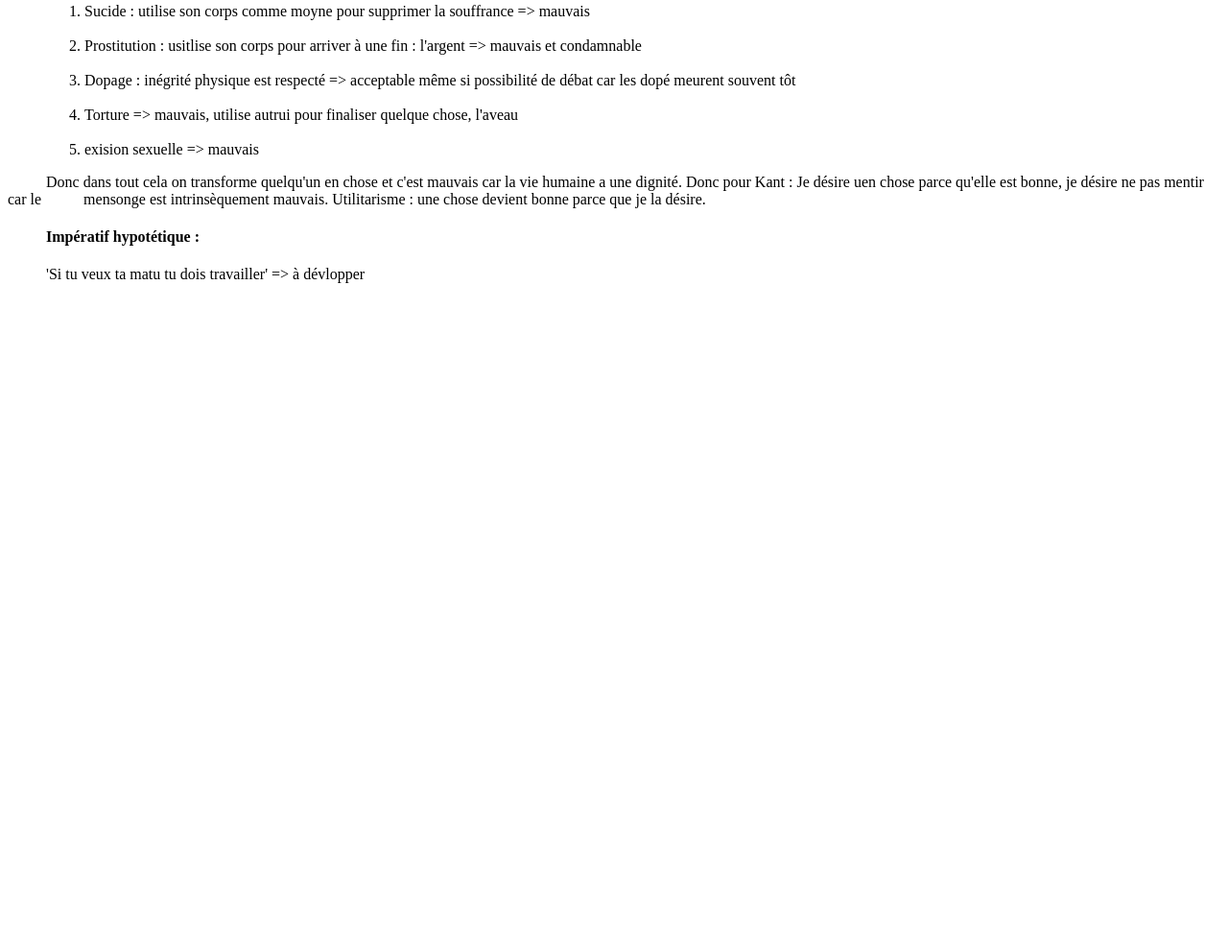
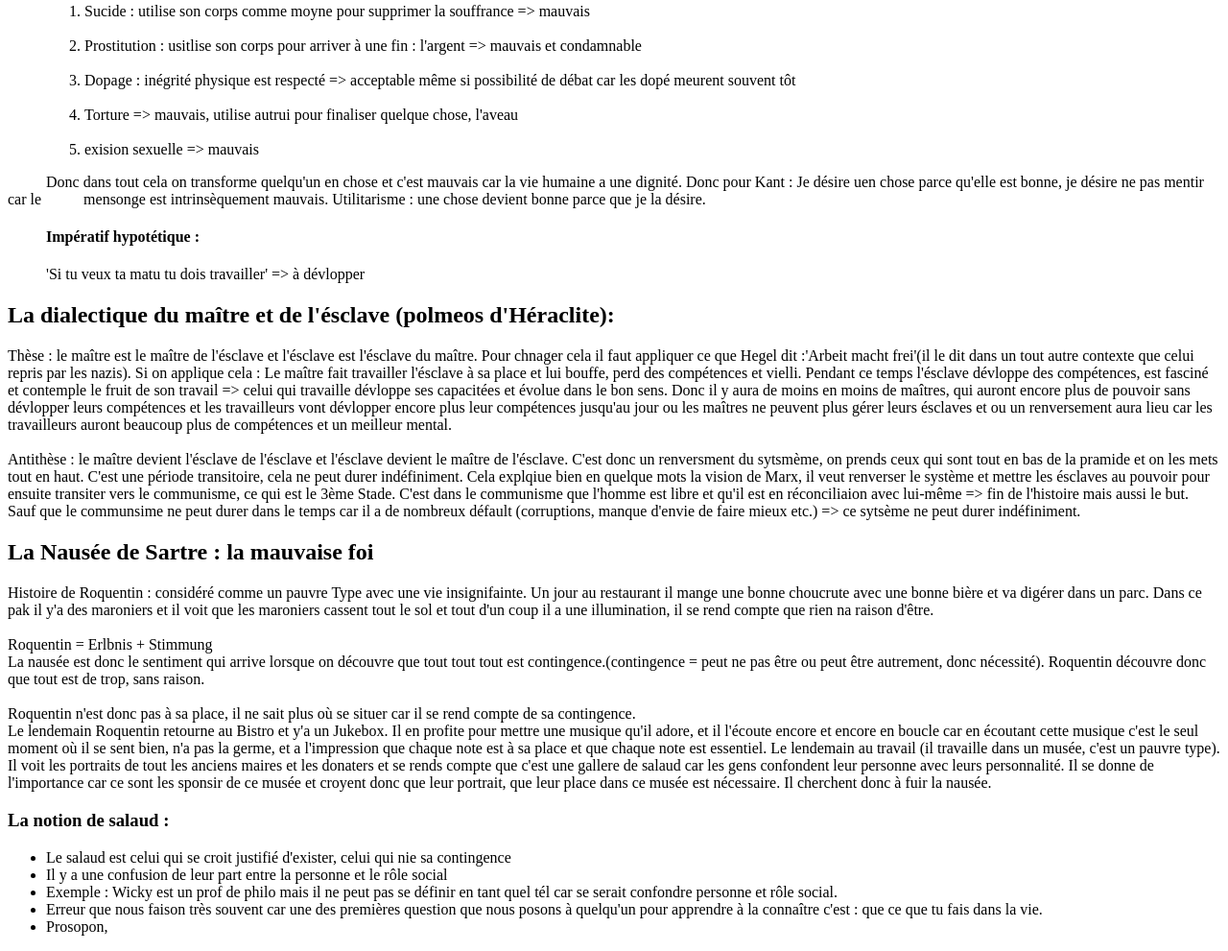
Before and after one commit to Zetek1/Zetek1.github.io, a plain HTML site: page index.html in a window 1280 px wide. Shown: the part 779-1770 px from the top of the page at 96% size. Before the commit the page ends 1082 px from the top, so only its background shows below. Drawn offline with Linux system fonts and the light colour scheme.

Commit message:
Sartre + eslave

```diff
--- a/index.html
+++ b/index.html
@@ -11,9 +11,14 @@
 				margin:0;
 				padding:0px;
 			}
-		</style>
+	</style>
+	<link rel="stylesheet" type="text/css" href="style.css">
+
 </head>
 <body>
+
+
+
 	<h1>
 		Objectifs Examen de Philo du 03.10.2022 :
 	</h1>
@@ -85,10 +90,49 @@
 	</p>
 
 
+	<h2>
+		La dialectique du maître et de l'ésclave (polmeos d'Héraclite):
+	</h2>
+
+
+	<p>
+		Thèse : le maître est le maître de l'ésclave et l'ésclave est l'ésclave du maître. Pour chnager cela il faut appliquer ce que Hegel dit :'Arbeit macht frei'(il le dit dans un tout autre contexte que celui repris par les nazis). Si on applique cela : Le maître fait travailler l'ésclave à sa place et lui bouffe, perd des compétences et vielli. Pendant ce temps l'ésclave dévloppe des compétences, est fasciné et contemple le fruit de son travail => celui qui travaille dévloppe ses capacitées et évolue dans le bon sens. Donc il y aura de moins en moins de maîtres, qui auront encore plus de pouvoir sans dévlopper leurs compétences et les travailleurs vont dévlopper encore plus leur compétences jusqu'au jour ou les maîtres ne peuvent plus gérer leurs ésclaves et ou un renversement aura lieu car les travailleurs auront beaucoup plus de compétences et un meilleur mental.<br>
+		<br>
+		Antithèse : le maître devient l'ésclave de l'ésclave et l'ésclave devient le maître de l'ésclave. C'est donc un renversment du sytsmème, on prends ceux qui sont tout en bas de la pramide et on les mets tout en haut. C'est une période transitoire, cela ne peut durer indéfiniment. Cela explqiue bien en quelque mots la vision de Marx, il veut renverser le système et mettre les ésclaves au pouvoir pour ensuite transiter vers le communisme, ce qui est le 3ème Stade. C'est dans le communisme que l'homme est libre et qu'il est en réconciliaion avec lui-même => fin de l'histoire mais aussi le but. Sauf que le communsime ne peut durer dans le temps car il a de nombreux défault (corruptions, manque d'envie de faire mieux etc.) => ce sytsème ne peut durer indéfiniment.
+	</p>
+
+
+	<h2>
+		La Nausée de Sartre : la mauvaise foi
+	</h2>
+
+	<p>
+		Histoire de Roquentin : considéré comme un pauvre Type avec une vie insignifainte. Un jour au restaurant il mange une bonne choucrute avec une bonne bière et va digérer dans un parc. Dans ce pak il y'a des maroniers et il voit que les maroniers cassent tout le sol et tout d'un coup il a une illumination, il se rend compte que rien na raison d'être. <br>
+		<br>
+		Roquentin = Erlbnis + Stimmung
+		<br>
+		La nausée est donc le sentiment qui arrive lorsque on découvre que tout tout tout est contingence.(contingence = peut ne pas être ou peut être autrement, donc nécessité). Roquentin découvre donc que tout est de trop, sans raison. <br>
+		<br>
+		Roquentin n'est donc pas à sa place, il ne sait plus où se situer car il se rend compte de sa contingence.
+		<br>
+		Le lendemain Roquentin retourne au Bistro et y'a un Jukebox. Il en profite pour mettre une musique qu'il adore, et il l'écoute encore et encore en boucle car en écoutant cette musique c'est le seul moment où il se sent bien, n'a pas la germe, et a l'impression que chaque note est à sa place et que chaque note est essentiel. Le lendemain au travail (il travaille dans un musée, c'est un pauvre type). Il voit les portraits de tout les anciens maires et les donaters et se rends compte que c'est une gallere de salaud car les gens confondent leur personne avec leurs personnalité. Il se donne de l'importance car ce sont les sponsir de ce musée et croyent donc que leur portrait, que leur place dans ce musée est nécessaire. Il cherchent donc à fuir la nausée.
+
+		<h3>
+			La notion de salaud :
+		</h3>
+
+		<ul>
+
+				<li>Le salaud est celui qui se croit justifié d'exister, celui qui nie sa contingence</li>
+				<li>Il y a une confusion de leur part entre la personne et le rôle social</li>
+				 <li>Exemple : Wicky est un prof de philo mais il ne peut pas se définir en tant quel tél car se serait confondre personne et rôle social. </li>
+				 <li>Erreur que nous faison très souvent car une des premières question que nous posons à quelqu'un pour apprendre à la connaître c'est : que ce que tu fais dans la vie. </li>
+				 <li>Prosopon, </li>
 
 
 
-
+		</ul>
+	</p>
 
 </body>
 </html>
--- a/style.css
+++ b/style.css
@@ -1,3 +1,8 @@
 .exemple {
   tab-size: 5;
 }
+
+body
+{
+  background-color: white;
+}
```
